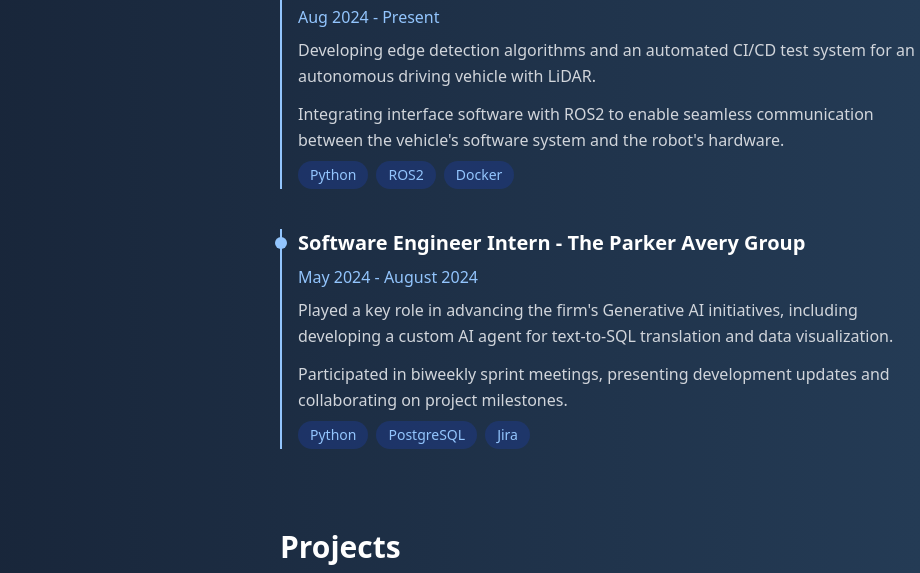
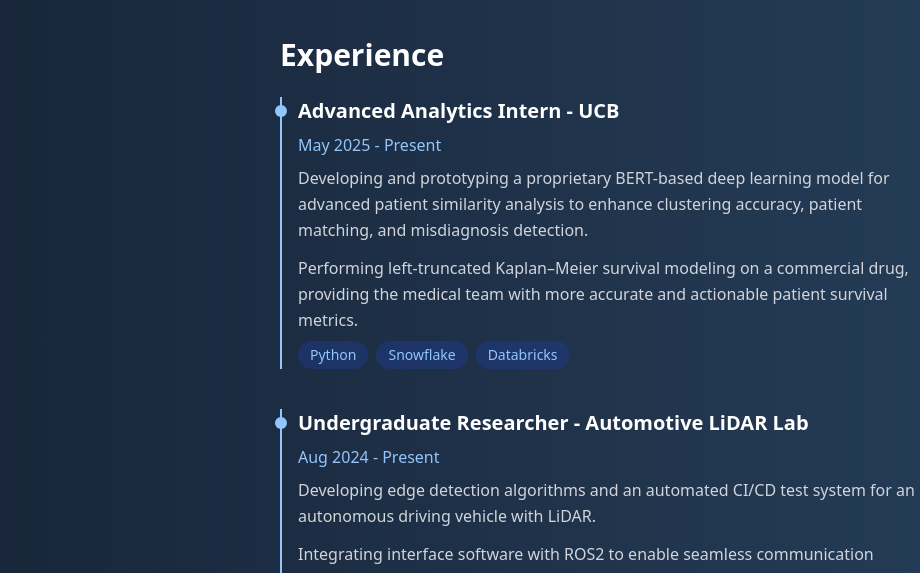
Before and after one commit to birastor22/Portfolio-Website, a website: page index.html in a window 1280 px wide. Shown: the part 1691-2264 px from the top of the page, without its empty margins (360-1280 px from the left). Drawn offline with nearby package versions, Linux system fonts and the light colour scheme.

Commit message:
experience updates

```diff
--- a/index.html
+++ b/index.html
@@ -45,7 +45,7 @@
                 <a href="https://github.com/birastor22" target="_blank">
                     <i class="fa-brands fa-github hover:text-orange-200 text-3xl transition delay-50 duration-300 ease-in-out hover:-translate-y-1 hover:scale-125"></i>
                 </a>
-                <a href="assets/data/Irastorza_Resume.pdf" target="_blank" class="text-xl text-white hover:text-orange-200 border-2 px-3 bg-gray-800 border-white hover:border-orange-200 rounded-full transition delay-50 duration-300 ease-in-out hover:-translate-y-1 hover:scale-110">
+                <a href="assets/data/Ben_Irastorza_Resume.pdf" target="_blank" class="text-xl text-white hover:text-orange-200 border-2 px-3 bg-gray-800 border-white hover:border-orange-200 rounded-full transition delay-50 duration-300 ease-in-out hover:-translate-y-1 hover:scale-110">
                     <i class="fa-solid fa-arrow-down text-base"></i>
                     <span class="text-base">Resume</span>
                 </a>
@@ -148,6 +148,8 @@
                     <div class="p-4">
                         <h4 class="text-xl font-medium mb-6">Cloud & Databases</h4>
                         <div class="flex flex-wrap gap-12">
+                            <a href="https://www.snowflake.com/en/" target="_blank"><img src="assets/images/snowflake.svg" alt="snowflake logo" class="w-[80px] h-[80px] transition delay-0 duration-300 ease-in-out hover:-translate-y-1 hover:scale-110"></a>
+                            <a href="https://www.databricks.com/" target="_blank"><img src="assets/images/databricks.svg" alt="databricks logo" class="w-[80px] h-[80px] transition delay-0 duration-300 ease-in-out hover:-translate-y-1 hover:scale-110"></a>
                             <a href="https://www.postgresql.org/" target="_blank"><img src="assets/images/postgresql-icon.svg" alt="PostgreSQL logo" class="w-[80px] h-[80px] transition delay-0 duration-300 ease-in-out hover:-translate-y-1 hover:scale-110"></a>
                             <a href="https://www.mysql.com/" target="_blank"><img src="assets/images/mysql.svg" alt="MySQL logo" class="w-[80px] h-[80px] transition delay-0 duration-300 ease-in-out hover:-translate-y-1 hover:scale-110"></a>
                             <a href="https://milvus.io/" target="_blank"><img src="assets/images/milvus.svg" alt="Milvus logo" class="w-[80px] h-[80px] transition delay-0 duration-300 ease-in-out hover:-translate-y-1 hover:scale-110"></a>
@@ -185,6 +187,35 @@
                     <!-- Content -->
                     <div class="space-y-2">
                         <h3 class="text-xl font-semibold text-white">
+                            Advanced Analytics Intern -
+                            <a href="https://www.ucb.com/" target="_blank" class="hover:text-orange-200 text-white font-semibold">UCB</a>
+                        </h3>
+                        <h4 class="text-blue-300 font-medium">May 2025 - Present</h4>
+                        <!-- Description -->
+                        <div class="space-y-3 text-gray-300">
+                            <p class="leading-relaxed">
+                                Developing and prototyping a proprietary BERT-based deep learning model for advanced patient similarity analysis to enhance clustering accuracy, patient matching, and misdiagnosis detection.
+                            </p>
+                            <p class="leading-relaxed">
+                                Performing left-truncated Kaplan–Meier survival modeling on a commercial drug, providing the medical team with more accurate and actionable patient survival metrics.
+                            </p>
+                        </div>
+                        <!-- Tools used -->
+                        <div class="flex flex-wrap gap-2 mt-5">
+                            <span class="px-3 py-1 text-sm bg-blue-900/50 text-blue-300 rounded-full transition delay-0 duration-300 ease-in-out hover:-translate-y-1 hover:scale-110">Python</span>
+                            <span class="px-3 py-1 text-sm bg-blue-900/50 text-blue-300 rounded-full transition delay-0 duration-300 ease-in-out hover:-translate-y-1 hover:scale-110">Snowflake</span>
+                            <span class="px-3 py-1 text-sm bg-blue-900/50 text-blue-300 rounded-full transition delay-0 duration-300 ease-in-out hover:-translate-y-1 hover:scale-110">Databricks</span>
+                        </div>
+                    </div>
+                </div>
+
+                <!-- Second Experience Item -->
+                <div class="relative pl-4 border-l-2 border-blue-300">
+                    <!-- Timeline dot -->
+                    <div class="absolute w-3 h-3 bg-blue-300 rounded-full -left-[7px] top-2"></div>
+                    <!-- Content -->
+                    <div class="space-y-2">
+                        <h3 class="text-xl font-semibold text-white">
                             Undergraduate Researcher -
                             <a href="https://vip.gatech.edu/teams/vvo" target="_blank" class="hover:text-orange-200 text-white font-semibold">Automotive LiDAR Lab</a>
                         </h3>
@@ -207,7 +238,7 @@
                     </div>
                 </div>
 
-                <!-- Second Experience Item -->
+                <!-- Third Experience Item -->
                 <div class="relative pl-4 border-l-2 border-blue-300">
                     <!-- Timeline dot -->
                     <div class="absolute w-3 h-3 bg-blue-300 rounded-full -left-[7px] top-2"></div>
```
Also changed, not shown: assets/images/databricks.svg (added), assets/images/snowflake.svg (added), 2 other files.
